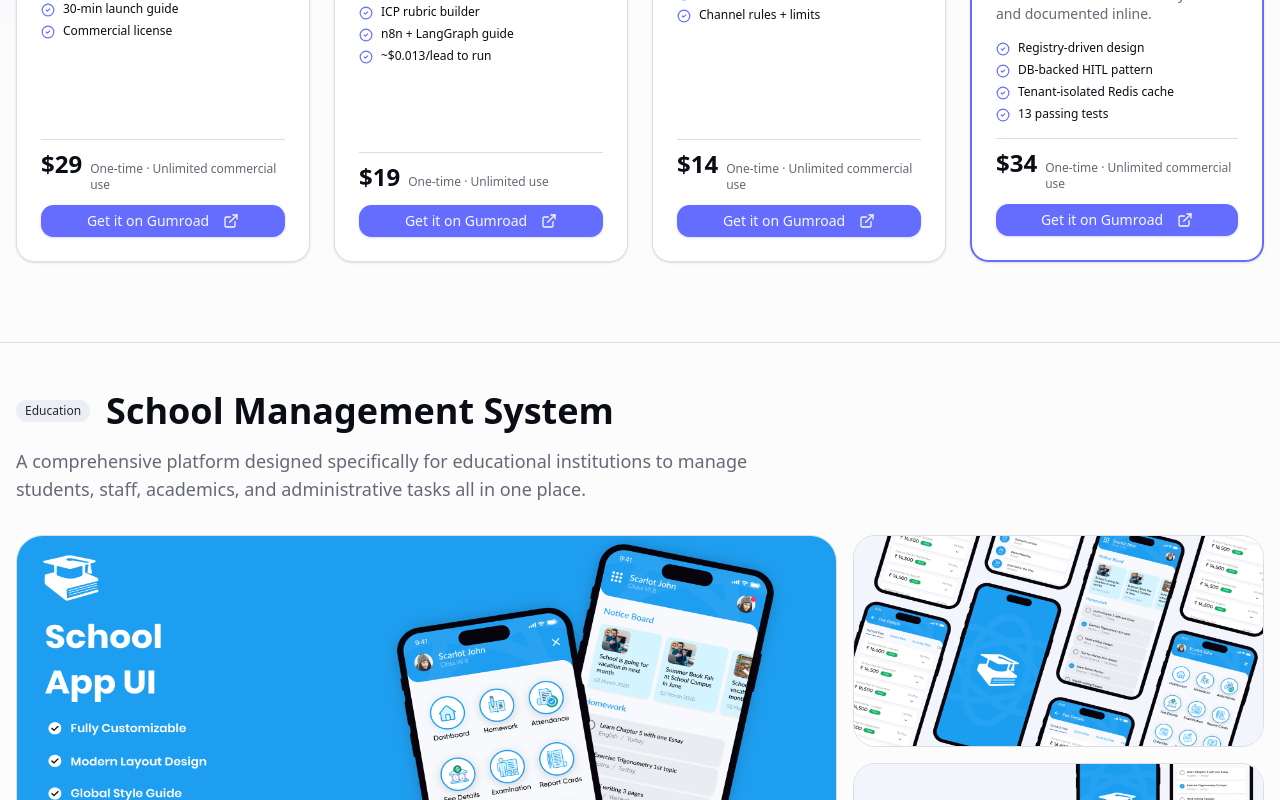
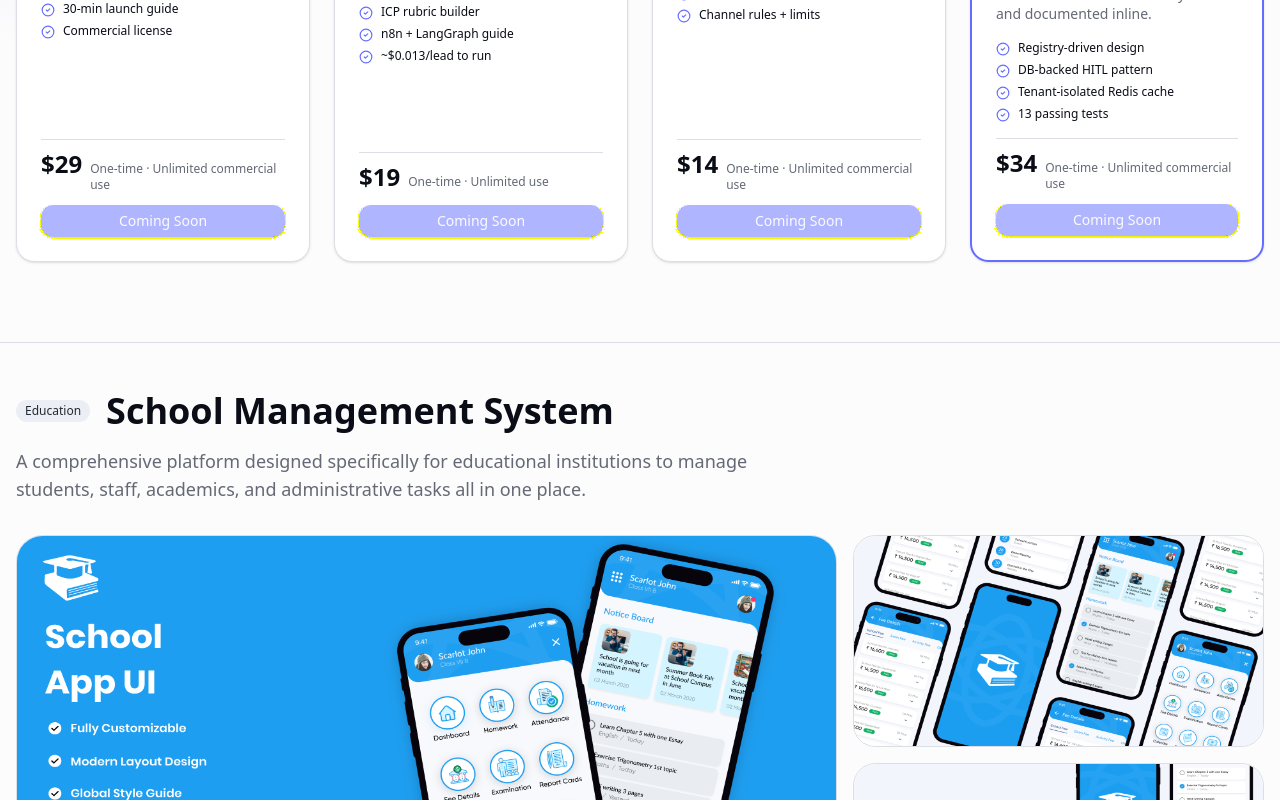
Before and after one commit to pushkarverma3698/turicks-web, a Next.js app: page /products in a window 1280 px wide. Shown: the part 980-1780 px from the top of the page. Built offline with nearby package versions, Linux system fonts and the light colour scheme; no server answers.

Commit message:
feat: show Coming Soon buttons for digital products until Gumroad URLs are live
Replaces broken placeholder links with disabled "Coming Soon" buttons.
Buttons will auto-upgrade to live Gumroad links once URLs are populated.

```diff
--- a/app/products/page.tsx
+++ b/app/products/page.tsx
@@ -122,7 +122,7 @@ const digitalProducts: DigitalProduct[] = [
     icon: Sparkles,
     badge: "Design",
     highlights: ["3 exclusive presets", "AI build-prompt library", "30-min launch guide", "Commercial license"],
-    gumroadUrl: "https://turicks.com",  // TODO: replace with live Gumroad URL
+    gumroadUrl: "",
   },
   {
     id: "prospecting-icp-pack",
@@ -135,7 +135,7 @@ const digitalProducts: DigitalProduct[] = [
     icon: Target,
     badge: "Sales",
     highlights: ["4 production prompts", "ICP rubric builder", "n8n + LangGraph guide", "~$0.013/lead to run"],
-    gumroadUrl: "https://turicks.com",  // TODO: replace with live Gumroad URL
+    gumroadUrl: "",
   },
   {
     id: "brand-voice-critique-kit",
@@ -148,7 +148,7 @@ const digitalProducts: DigitalProduct[] = [
     icon: MessageSquare,
     badge: "Content",
     highlights: ["TS + Python validators", "LLM critique prompt", "22 banned phrases guide", "Channel rules + limits"],
-    gumroadUrl: "https://turicks.com",  // TODO: replace with live Gumroad URL
+    gumroadUrl: "",
   },
   {
     id: "langgraph-starter",
@@ -162,7 +162,7 @@ const digitalProducts: DigitalProduct[] = [
     badge: "Engineering",
     featured: true,
     highlights: ["Registry-driven design", "DB-backed HITL pattern", "Tenant-isolated Redis cache", "13 passing tests"],
-    gumroadUrl: "https://turicks.com",  // TODO: replace with live Gumroad URL
+    gumroadUrl: "",
   },
 ];
 
@@ -287,12 +287,18 @@ export default function ProductsPage() {
                       <span className="text-2xl font-bold">{product.price}</span>
                       <span className="text-xs text-muted-foreground">{product.priceNote}</span>
                     </div>
+                    {product.gumroadUrl ? (
                       <Button asChild className="w-full" size="sm">
                         <Link href={product.gumroadUrl} target="_blank" rel="noopener noreferrer">
                           Get it on Gumroad
                           <ExternalLink className="ml-2 h-3.5 w-3.5" />
                         </Link>
                       </Button>
+                    ) : (
+                      <Button className="w-full" size="sm" disabled>
+                        Coming Soon
+                      </Button>
+                    )}
                   </div>
                 </CardContent>
               </Card>
```
Lines whose indentation alone changed are shown as unchanged.
